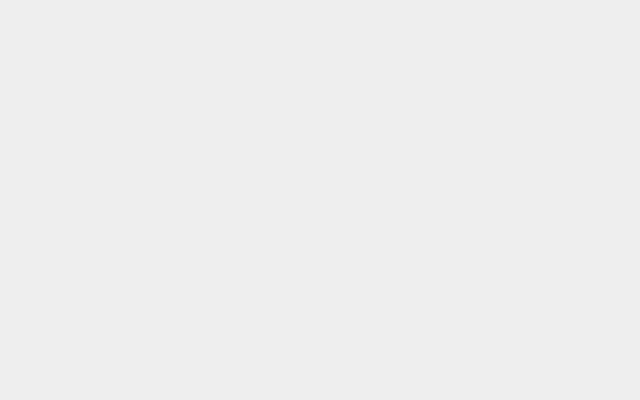
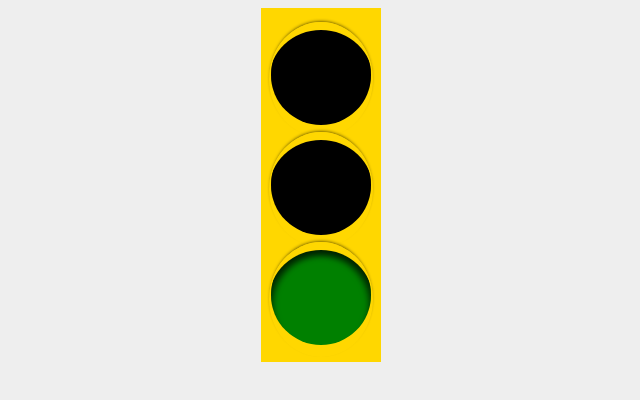
Before and after one commit to seandolinar/Traffic-Light-Simulation, a React app: page / in a window 1280 px wide. Shown: the top 400 px of the page, without its empty margins (319-959 px from the left). Built offline with nearby package versions, Linux system fonts and the light colour scheme.

Commit message:
working t3 light

```diff
--- a/src/components/App.jsx
+++ b/src/components/App.jsx
@@ -1,5 +1,33 @@
 import ReactDOM from 'react-dom'
 import React from 'react'
-import LightLamp from './LightLamp'
+import LightT3 from './LightT3'
 
-ReactDOM.render(<LightLamp />, document.getElementById('test-light'))
+class App extends React.Component {
+
+    constructor (props) {
+        super(props)
+        this.state = { timer: {red: true, yellow: 200, green: false}  }
+
+        this.handleClick = this.handleClick.bind(this)
+
+        window.addEventListener('click', this.handleClick)
+    }
+
+    handleClick() {
+        // alert()
+        let timer = this.state.timer
+        timer.yellow = 2000
+        this.setState({timer})
+        // setTimeout(() => {
+
+        // }, 10000)
+    }
+
+    render () {
+        let timer = this.state.timer
+        // timer.yellow = 200
+        return <LightT3 time={timer}/>
+    }
+}
+
+ReactDOM.render( <App />, document.getElementById('test-light'))
--- /dev/null
+++ b/src/components/LightT3.jsx
@@ -0,0 +1,50 @@
+import React from 'react'
+import LightLamp from './LightLamp'
+import timer from '../utils/timer'
+import lightChange from '../utils/lightChange'
+
+class LightT3 extends React.Component {
+    constructor (props) {
+        super(props)
+        this.state = { lightArray: {red: true, yellow: false, green: false} , operation: true }
+
+        let i = 0
+
+        const t3Timer = async () => {
+            let lightArray = this.state.lightArray
+
+            await timer() // defaults to 1000 ms
+            this.setState({lightArray: lightChange(lightArray, 'green')})
+
+            await timer(2000)
+            this.setState({lightArray: lightChange(lightArray, 'yellow')})
+
+
+            await timer(this.props.time.yellow)
+            this.setState({lightArray: lightChange(lightArray, 'red')})
+
+            // temporary so it doesn't always loop
+            i += 1
+            i > 20 && this.setState({operation: false})
+
+            // checks to see if this light should still operate
+            // other-wise recursively calls the timer
+            this.state.operation && t3Timer()
+
+        }
+        t3Timer()
+    }
+
+    render () {
+
+        const lightArray = this.state.lightArray
+
+        return <div className="light-box t3">
+            <LightLamp color="red" lit={lightArray.red} />
+            <LightLamp color="yellow" lit={lightArray.yellow} />
+            <LightLamp color="green" lit={lightArray.green} />
+        </div>
+    }
+}
+
+export default LightT3
--- a/src/components/demo.js
+++ /dev/null
@@ -1 +0,0 @@
-export default () => console.log('demo')
--- /dev/null
+++ b/src/style/LightBox.scss
@@ -0,0 +1,19 @@
+@import './_colors.scss';
+
+.light-box {
+    display: flex;
+    flex-direction: column;
+    align-items: center;
+    width: 60px;
+    padding: 3px 0;
+    background-color: $color-sign-gold;
+}
+
+.light-box {
+    display: flex;
+    flex-direction: column;
+    align-items: center;
+    width: 120px;
+    padding: 12px 0;
+    background-color: $color-sign-gold;
+}
--- /dev/null
+++ b/src/style/LightLamp.scss
@@ -0,0 +1,75 @@
+@import './_colors.scss';
+
+.light-lamp {
+    display: inline-block;
+    border-radius: 50%;
+    height: 50px;
+    width: 50px;
+    margin: 2px;
+    background-color: #000;
+    transition: background-color 200ms;
+    box-shadow: 1px 4px 2px rgba(0,0,0,.5) inset, -1px 4px 2px rgba(0,0,0,.5) inset;
+
+    &:before {
+        content: '';
+        display: inline-block;
+        width: 52px;
+        height: 55px;
+        left: -1px;
+        top: -1px;
+        position: relative;
+        border-top: 4px solid $color-sign-gold;
+        box-shadow: 0px -1px 2px -1px rgba(0,0,0,.8);
+        border-radius: 50%;
+    }
+
+    &.red {
+        background-color: $color-red;
+    }
+    &.yellow {
+        background-color: $color-yellow;
+    }
+    &.green {
+        background-color: $color-green;
+    }
+    &.off {
+        background-color: #000;
+    }
+}
+
+.light-lamp {
+    display: inline-block;
+    border-radius: 50%;
+    height: 100px;
+    width: 100px;
+    margin: 5px;
+    background-color: #000;
+    transition: background-color 200ms;
+    box-shadow: 2px 10px 6px rgba(0,0,0,.5) inset, -2px 10px 6px rgba(0,0,0,.5) inset;
+
+    &:before {
+        content: '';
+        display: inline-block;
+        width: 104px;
+        height: 115px;
+        left: -2px;
+        top: -3px;
+        position: relative;
+        border-top: 8px solid $color-sign-gold;
+        box-shadow: 0px -2px 3px -1px rgba(0,0,0,.5);
+        border-radius: 50%;
+    }
+
+    &.red {
+        background-color: $color-red;
+    }
+    &.yellow {
+        background-color: $color-yellow;
+    }
+    &.green {
+        background-color: $color-green;
+    }
+    &.off {
+        background-color: #000;
+    }
+}
--- /dev/null
+++ b/src/style/_colors.scss
@@ -0,0 +1,6 @@
+$color-red: red;
+$color-yellow: yellow;
+$color-green: green;
+
+
+$color-sign-gold: gold;
--- a/src/style/main.scss
+++ b/src/style/main.scss
@@ -1,3 +1,20 @@
+html {
+    box-sizing: border-box;
+  }
+  *, *:before, *:after {
+    box-sizing: inherit;
+  }
+
 body {
-    background-color: #eee;;
+    background-color: #eee;
 }
+
+#test-light {
+    display: flex;
+    justify-content: center;
+    align-items: center;
+}
+
+
+@import './LightLamp.scss';
+@import './LightBox.scss';
--- /dev/null
+++ b/src/utils/lightChange.js
@@ -0,0 +1,5 @@
+export default (lightArray, lightLamp) => {
+    Object.keys(lightArray).map(d => lightArray[d] = false)
+    lightArray[lightLamp] = true
+    return lightArray
+}
--- /dev/null
+++ b/src/utils/timer.js
@@ -0,0 +1,20 @@
+const timer = (ms = 1000) => new Promise((resolve) => {
+    setTimeout(resolve, ms)
+})
+
+
+
+// const test =
+// timer().then(() => console.log('test!'))
+// async () => console.log('right after'))
+
+// async function test() {
+//     await timer()
+//     console.log('awaiting')
+//     await timer(5000)
+//     console.log('longer')
+// }
+// test()
+
+
+export default timer
```
Also changed, not shown: webpack.config.js (+0 -19 lines).
